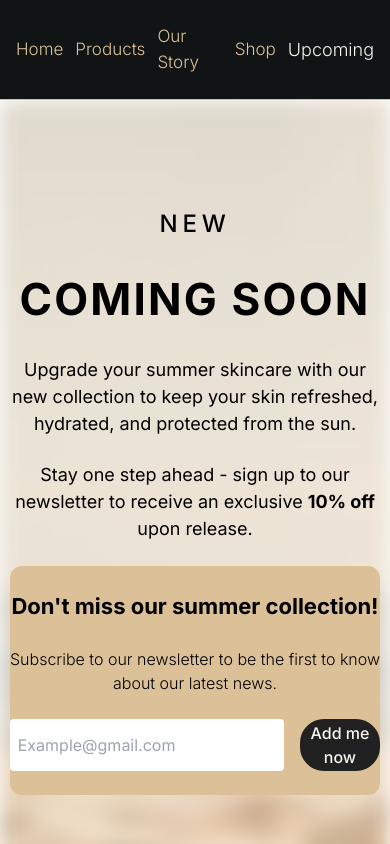
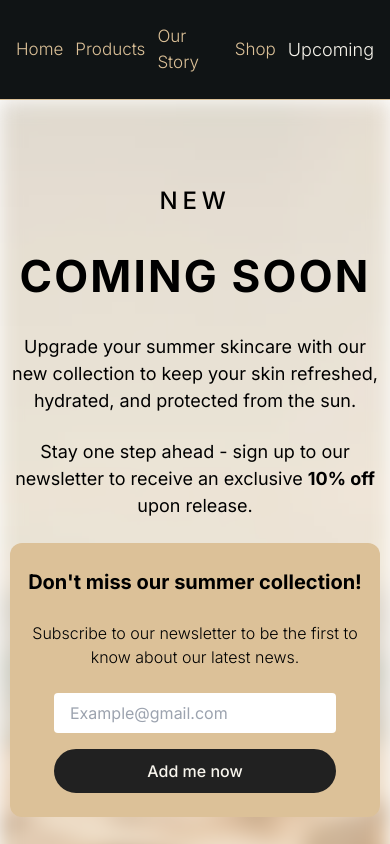
Before and after one commit to mykhail-druz/lacrim, a Next.js app: page /upcoming in a window 390 px wide. Shown: the top 844 px of the page. Built offline with nearby package versions, Linux system fonts and the light colour scheme.

Commit message:
Add responsivenesss to upcoming page

```diff
--- a/src/components/UpcomingComponent/UpcomingComponent.module.css
+++ b/src/components/UpcomingComponent/UpcomingComponent.module.css
@@ -24,7 +24,7 @@
 }
 
 .container {
-  @apply w-[95%] lg:w-[45%] text-center flex flex-col space-y-6 md:space-y-8 justify-center;
+  @apply w-[95%] lg:w-[70%] xl:w-[65%] 2xl:w-[45%] text-center flex flex-col space-y-6 md:space-y-8 justify-center;
 }
 
 .new {
@@ -42,11 +42,11 @@
 }
 
 .news__container {
-    @apply flex flex-col w-full bg-beige rounded-[12px] py-6 space-y-6;
+    @apply flex flex-col w-full bg-beige rounded-[12px] px-2 py-6 space-y-6;
 }
 
 .news__title {
-    @apply text-[22px] md:text-[32px] font-bold;
+    @apply text-[20px] md:text-[32px] font-bold;
 }
 
 .news__description {
@@ -54,13 +54,13 @@
 }
 
 .form {
-    @apply flex mx-auto space-x-4;
+    @apply flex flex-col md:flex-row mx-auto space-y-4 md:space-y-0 md:space-x-4;
 }
 
 .form__input {
-    @apply rounded-[4px] pl-2 pr-8 md:pl-8 md:pr-16 py-2;
+    @apply rounded-[4px] pl-4 pr-8 md:pl-8 md:pr-16 py-2;
 }
 
 .button__form {
-    @apply font-medium bg-black border-2 border-black text-white rounded-3xl px-2 md:px-8;
+    @apply font-medium bg-black border-2 border-black text-white rounded-3xl py-2 md:py-0 px-2 md:px-8;
 }
```
